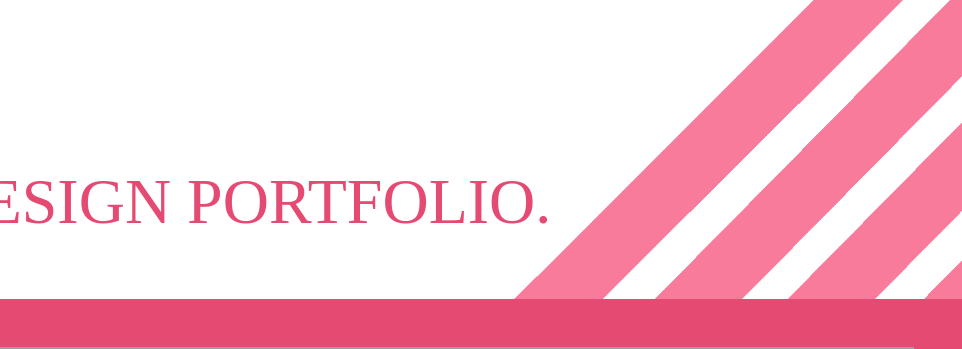
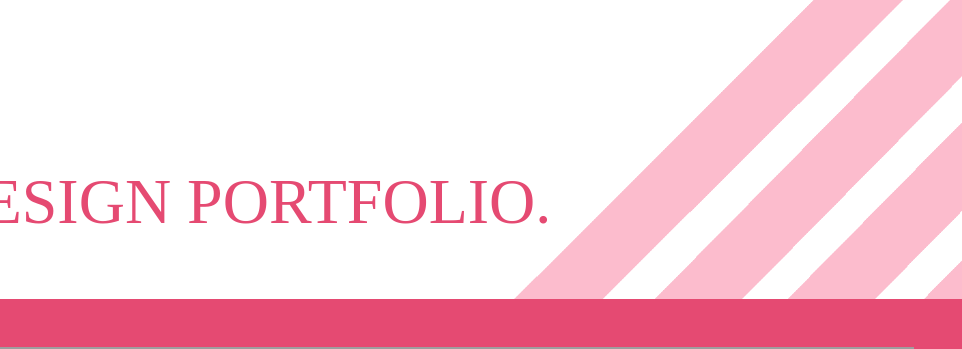
Before and after one commit to yerbestpal/smcarthurmclean.github.io, a plain HTML site: page index.html in a window 1280 px wide. Shown: the top 349 px of the page, 318-1280 px from the left. Drawn offline with nearby package versions, Linux system fonts and the light colour scheme; grey boxes are pictures that could not be loaded; a web font is replaced by a local one.

Commit message:
Change opacity on banner background

```diff
--- a/css/stylesheet.css
+++ b/css/stylesheet.css
@@ -14,11 +14,6 @@ html,body {
 
 h1, h2, h3, h4, h5 {
     font-family: Gilroy-ExtraBold;
-}
-
-h1 {
-    /*-webkit-text-stroke-width: 3px;*/
-    /*-webkit-text-stroke-color: #FFFFFF;*/
 }
 
 p, li {
@@ -38,7 +33,7 @@ h3 a:hover {
 }
 
 header {
-    background-image: url("../img/bg_banner.png");
+    background-image: url("../img/bg_banner_lighter.png");
     background-size: cover;
     background-position: right;
     background-repeat: no-repeat;
```
Also changed, not shown: henry.png (added), img/bg_banner_lighter.png (added).
